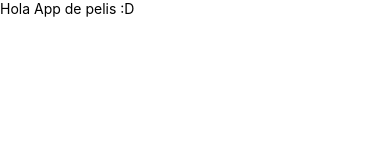
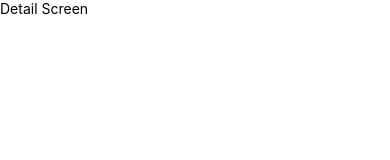
Before and after one commit to armandotechno/PeliculasApp, a React Native app: screen /DetailScreen in a window 390 px wide. Shown: the top 160 px of the page. Built offline with nearby package versions, Linux system fonts and the light colour scheme.

Commit message:
Agregando las configuraciones y componentes para el Stack Navigator

```diff
--- a/App.tsx
+++ b/App.tsx
@@ -1,10 +1,12 @@
-import { Text, View } from "react-native";
+import 'react-native-gesture-handler';
+import { NavigationContainer } from '@react-navigation/native';
+import { Navegation } from './src/navegation/Navegation';
 
 const App = () => {
   return (
-    <View>
-      <Text>Hola App de pelis :D</Text>
-    </View>
+    <NavigationContainer>
+        <Navegation />
+    </NavigationContainer>
   )
 }
 
--- /dev/null
+++ b/src/navegation/Navegation.tsx
@@ -0,0 +1,21 @@
+import { createStackNavigator } from '@react-navigation/stack';
+import { HomeScreen } from '../screens/HomeScreen';
+import { DetailScreen } from '../screens/DetailScreen';
+
+const Stack = createStackNavigator();
+
+export const Navegation= () => {
+  return (
+    <Stack.Navigator
+        screenOptions={{
+            headerShown: false,
+            cardStyle: {
+                backgroundColor: 'white'
+            }
+        }}
+    >
+      <Stack.Screen name="HomeScreen" component={ HomeScreen } />
+      <Stack.Screen name="DetailScreen" component={ DetailScreen } />
+    </Stack.Navigator>
+  );
+}
--- /dev/null
+++ b/src/screens/DetailScreen.tsx
@@ -0,0 +1,9 @@
+import { Text, View } from 'react-native';
+
+export const DetailScreen = () => {
+    return (
+      <View>
+        <Text>Detail Screen</Text>
+      </View>
+    )
+}
--- /dev/null
+++ b/src/screens/HomeScreen.tsx
@@ -0,0 +1,13 @@
+import { useNavigation } from '@react-navigation/native';
+import { Button, Text, View } from 'react-native';
+
+export const HomeScreen = () => {
+
+    const navigation = useNavigation()
+
+    return (
+      <View>
+        <Text>Home Screen</Text>
+      </View>
+    )
+}
```
Also changed, not shown: package.json (+6 -1 lines), 2 other files (tests, documents, lock files or other folders).
